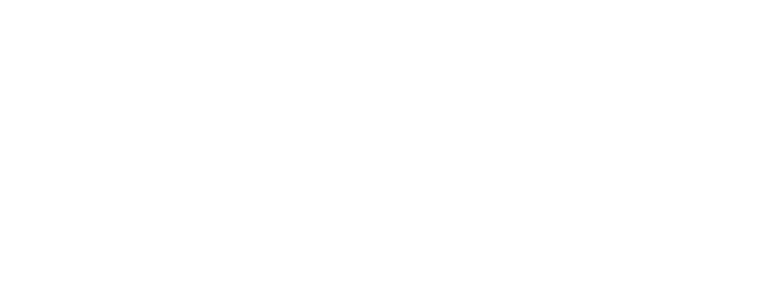
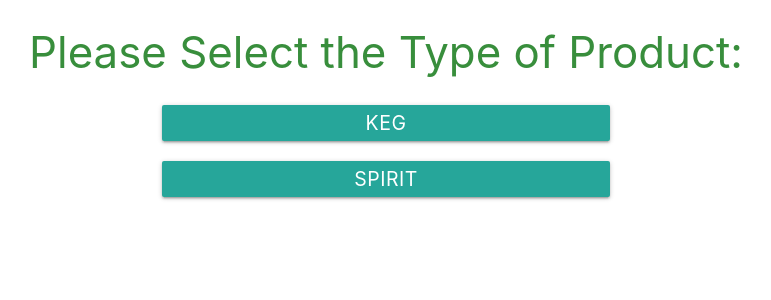
Before and after one commit to shootersf/drink-pricer, a React (Create React App) app: page / in a window 1280 px wide. Shown: the top 300 px of the page, without its empty margins (254-1025 px from the left). Built offline with nearby package versions, Linux system fonts and the light colour scheme.

Commit message:
First option screen reached

```diff
--- a/src/App.js
+++ b/src/App.js
@@ -1,10 +1,101 @@
 import React, { Component } from 'react';
+import GetCategory from './components/GetCategory';
+import CheckMultiPack from './components/CheckMultiPack';
+import GetQuantity from './components/GetQuantity';
+import GetProductSize from './components/GetProductSize';
+import GetServingSize from './components/GetServingSize';
+import GetProductCost from './components/GetProductCost';
 
 class App extends Component {
+
+  static defaultProps = {
+    items :
+    [
+      {
+        category : "KEG",
+        multiPack : false,
+        singlePack : true,
+        sizesText : ["50L", "30L"],
+        sizes : [50000, 30000],
+        servingsText : ["Pint", "Half-Pint"],
+        servings : [568, 284]
+      },
+      {
+        category : "SPIRIT",
+        multiPack : true,
+        singlePack : true,
+        sizesText : ["700ml", "1L", "1.5L"],
+        sizes : [700, 1000, 1500],
+        servingsText : ["35.5ml", "50ml", "71ml"],
+        servings : [35.5, 50, 71]
+      }
+    ]
+  }
+
+  constructor(props) {
+    super(props);
+
+    this.state = {
+      stages : [
+        {component : GetCategory, isNull : "category"},
+        {component : CheckMultiPack, isNull : "isSingle"},
+        {component : GetQuantity, isNull : "qty"},
+        {component : GetProductSize, isNull : "size"},
+        {component : GetServingSize, isNull : "servingSize"},
+        {component : GetProductCost, isNull : "cost"}
+      ]
+      ,
+      final : {
+        category : null,
+        isSingle : null,
+        qty : null,
+        size : null,
+        servingSize : null,
+        cost : null
+      }
+    }
+  }
+
+  getItems() {
+    return this.props.items;
+  }
+
+  //Uses the final state's category to grab the item it belongs to along with all it's properties.
+  getCurrentItem() {
+    if(this.state.final.category)
+      return this.props.items.find( item => item.category === this.state.final.category);
+    else
+      return null;
+  }
+
+  updateFinal(updates) {
+
+  }
+
+  getCompenentForStage()  {
+    //find the first null element in the final state and assign it's component to the variable component
+    let Component = null;
+    for (let i = 0; i < this.state.stages.length; i++)
+    {
+      const elementToCheck = this.state.stages[i].isNull;
+      if (this.state.final[elementToCheck] === null)
+      {
+        Component = this.state.stages[i].component;
+        break;
+      }
+    }
+
+    if (Component)
+    {
+      return <Component updateFinal={this.updateFinal.bind(this)} getItems={this.getItems.bind(this)} getCurrentItem={this.getCurrentItem.bind(this)} />;
+    }
+  }
+
   render() {
+    const componentToDisplay = this.getCompenentForStage();
     return (
       <div className="App">
-
+        {componentToDisplay}
       </div>
     );
   }
--- /dev/null
+++ b/src/components/CheckMultiPack.js
@@ -0,0 +1,7 @@
+import React from 'react';
+
+function CheckMultiPack(props) {
+    return;
+}
+
+export default CheckMultiPack;
--- /dev/null
+++ b/src/components/Chooser.js
@@ -0,0 +1,13 @@
+import React from 'react';
+import Option from'./Option';
+
+function Chooser({options, optionSelected}) {
+    const display = options.map( option => <Option key={option} option={option} />)
+    return (
+        <div className="container">
+            {display}
+        </div>
+    );
+}
+
+export default Chooser;
--- /dev/null
+++ b/src/components/GetCategory.js
@@ -0,0 +1,20 @@
+import React from 'react';
+import Chooser from './Chooser'
+
+function GetCategory(props) {
+    const items = props.getItems();
+    const options = items.map( item => item.category);
+
+    const optionSelected = () => {
+
+    }
+
+    return (
+        <div className="green-text text-darken-2 center-align">
+            <h3>Please Select the Type of Product:</h3>
+            <Chooser options={options} optionSelected={optionSelected} />
+        </div>
+    );
+}
+
+export default GetCategory;
--- /dev/null
+++ b/src/components/GetProductCost.js
@@ -0,0 +1,7 @@
+import React from 'react';
+
+function GetProductCost(props) {
+    return;
+}
+
+export default GetProductCost;
--- /dev/null
+++ b/src/components/GetProductSize.js
@@ -0,0 +1,7 @@
+import React from 'react';
+
+function GetProductSize(props) {
+    return;
+}
+
+export default GetProductSize;
--- /dev/null
+++ b/src/components/GetQuantity.js
@@ -0,0 +1,7 @@
+import React from 'react';
+
+function GetQuantity(props) {
+    return;
+}
+
+export default GetQuantity;
--- /dev/null
+++ b/src/components/GetServingSize.js
@@ -0,0 +1,7 @@
+import React from 'react';
+
+function GetServingSize(props) {
+    return;
+}
+
+export default GetServingSize;
--- /dev/null
+++ b/src/components/Option.js
@@ -0,0 +1,11 @@
+import React from 'react';
+
+function Option({option}) {
+    return (
+        <div className="col s12">
+        <button className="btn">{option}</button>
+        </div>
+    );
+}
+
+export default Option;
--- a/src/index.css
+++ b/src/index.css
@@ -12,3 +12,9 @@
   font-family: source-code-pro, Menlo, Monaco, Consolas, "Courier New",
     monospace;
 } */
+
+button {
+  width: 50%;
+  margin : 10px 0;
+  font-size: 1.3rem !important;
+}
```
